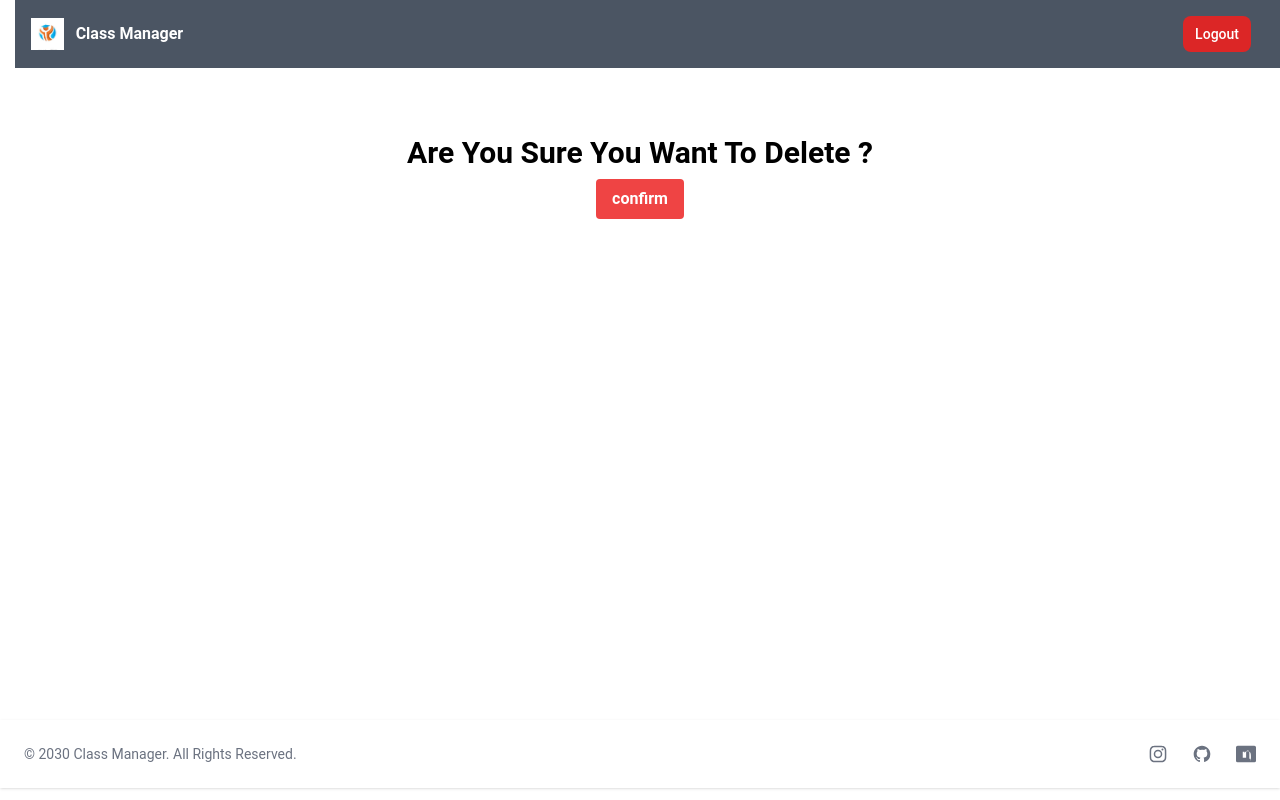
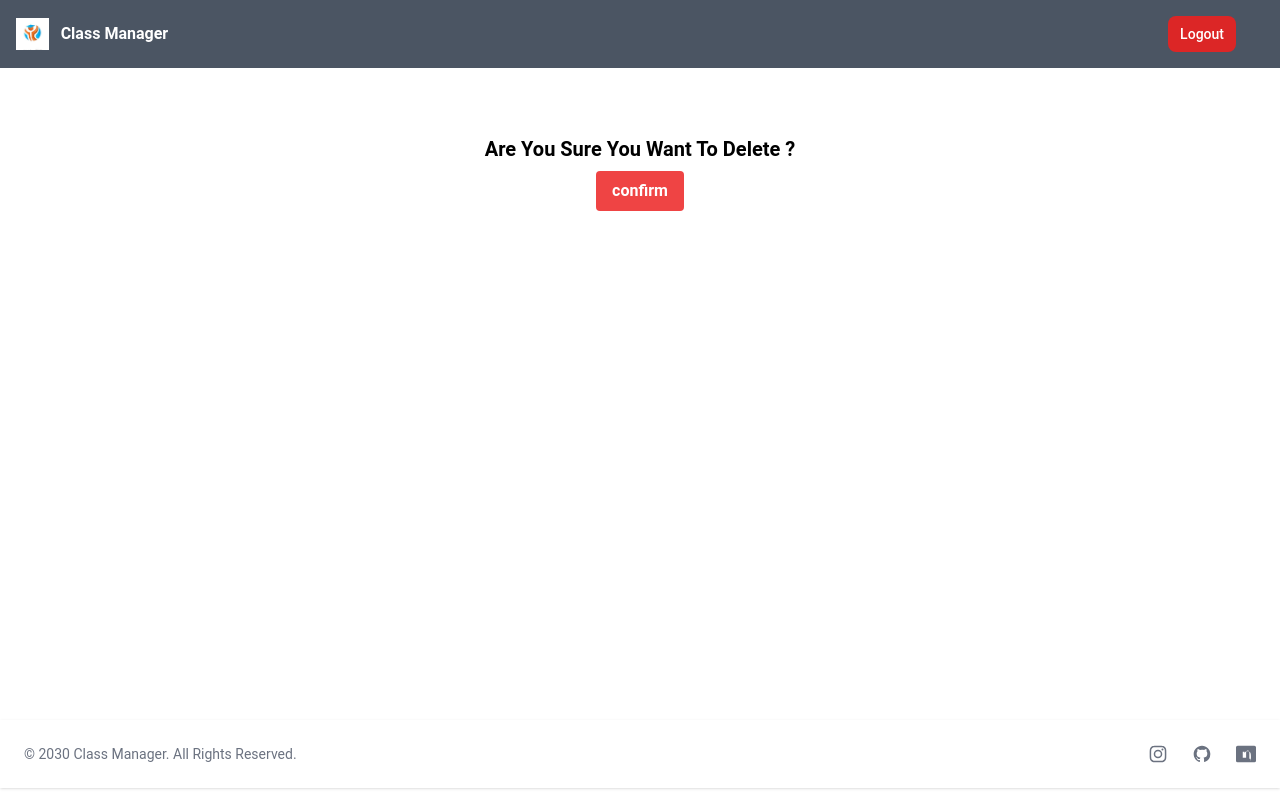
Before and after one commit to Jahrexmac/class-Manager, a React (Create React App) app: page /delete-student/1 in a window 1280 px wide. Built offline with nearby package versions, Linux system fonts and the light colour scheme; no server answers; sample sign-in values are in the browser's storage.

Commit message:
navbar adjustment

```diff
--- a/src/pages/Student/StudentDeletePage.js
+++ b/src/pages/Student/StudentDeletePage.js
@@ -65,8 +65,8 @@
   }
   return (
     <>
+      <Header link={navItem} title={student.name} loggedIn={true} />
       <main className='dark:bg-gray-400'>
-        <Header link={navItem} title={student.name} loggedIn={true}/>
         <br />
         <br />
         <br />
@@ -74,7 +74,7 @@
         <br />
 
         <div className="flex justify-center">
-          <h3 className="text-3xl dark:text-white font-bold">Are You Sure You Want To Delete {student.name} ? </h3>
+          <h3 className="text-xl dark:text-white font-bold">Are You Sure You Want To Delete {student.name} ? </h3>
         </div>
 
         <form onSubmit={handleDeleteStudent}>
```
